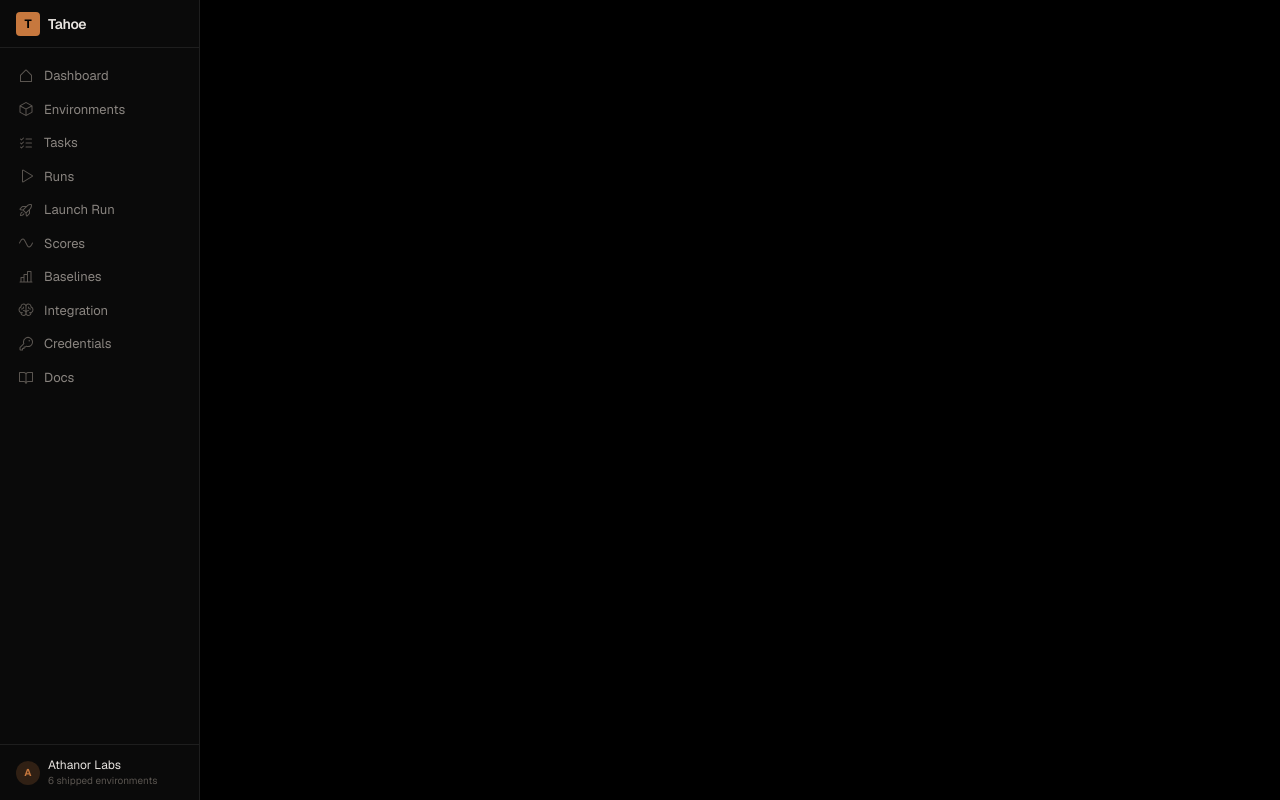
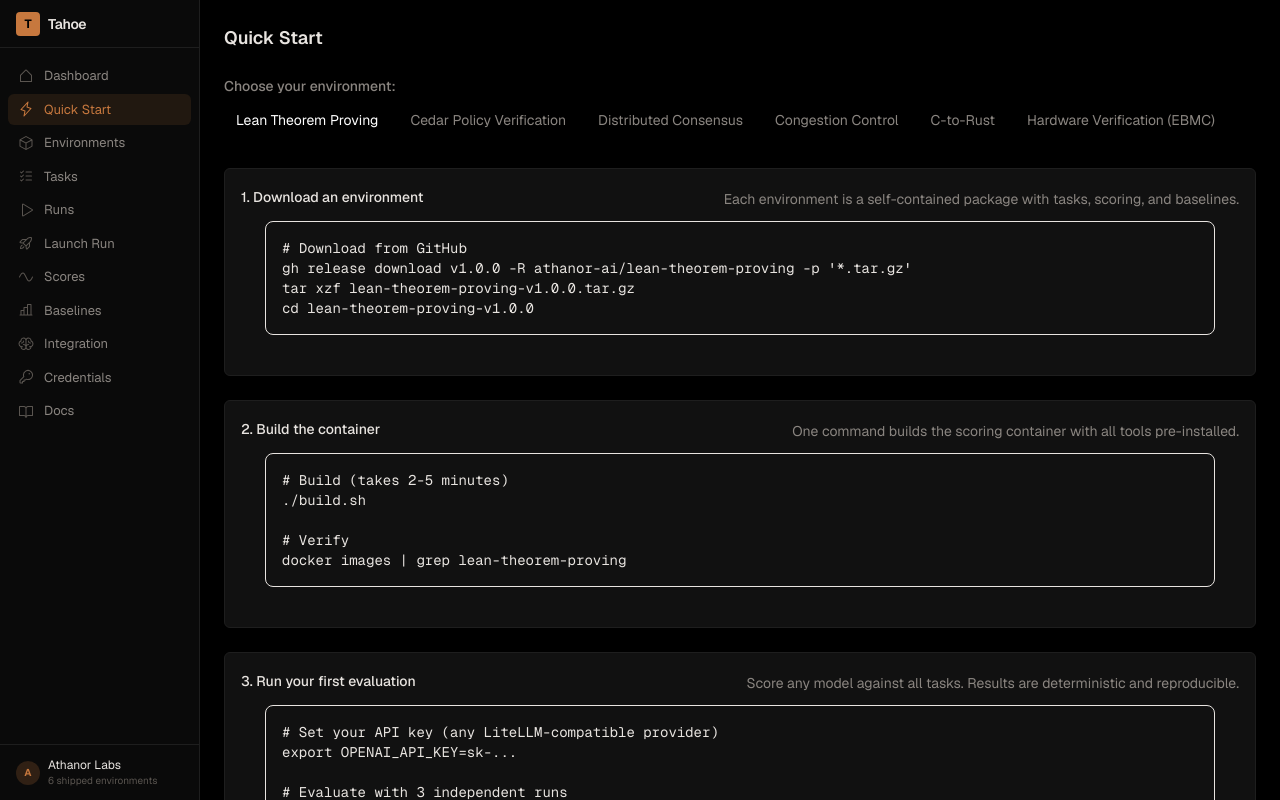
Before and after one commit to athanor-ai/athanor-platform, a Next.js app: page /quickstart in a window 1280 px wide. Before the commit this address had no page. Built offline with nearby package versions, Linux system fonts and the light colour scheme.

Commit message:
Add Quick Start page: download-to-training-signal in 10 minutes

```diff
--- /dev/null
+++ b/src/app/quickstart/page.tsx
@@ -0,0 +1,158 @@
+"use client";
+
+import { useState } from "react";
+import { PageHeader } from "@/components/ui/PageHeader";
+import { Card, CardHeader, CardTitle } from "@/components/ui/Card";
+import { ATHANOR_ENVIRONMENTS } from "@/data/environments";
+
+const STEPS = [
+  {
+    title: "1. Download an environment",
+    description: "Each environment is a self-contained package with tasks, scoring, and baselines.",
+    code: (env: string) => `# Download from GitHub
+gh release download v1.0.0 -R athanor-ai/${env} -p '*.tar.gz'
+tar xzf ${env}-v1.0.0.tar.gz
+cd ${env}-v1.0.0`,
+  },
+  {
+    title: "2. Build the container",
+    description: "One command builds the scoring container with all tools pre-installed.",
+    code: (env: string) => `# Build (takes 2-5 minutes)
+./build.sh
+
+# Verify
+docker images | grep ${env}`,
+  },
+  {
+    title: "3. Run your first evaluation",
+    description: "Score any model against all tasks. Results are deterministic and reproducible.",
+    code: (env: string) => `# Set your API key (any LiteLLM-compatible provider)
+export OPENAI_API_KEY=sk-...
+
+# Evaluate with 3 independent runs
+python3 scripts/evaluate.py . --all-tasks --model gpt-4o --output runs/gpt-4o_run1.json
+python3 scripts/evaluate.py . --all-tasks --model gpt-4o --output runs/gpt-4o_run2.json
+python3 scripts/evaluate.py . --all-tasks --model gpt-4o --output runs/gpt-4o_run3.json`,
+  },
+  {
+    title: "4. Compare with baselines",
+    description: "Your results sit alongside our 5-model baselines in the interactive heatmap.",
+    code: (env: string) => `# Regenerate heatmap with your model added
+python3 scripts/finalize_readme.py .
+
+# View results
+open scores.svg  # or: python3 -m http.server 8080`,
+  },
+  {
+    title: "5. Integrate with RL training",
+    description: "Use the scoring endpoint in your training loop. Each call returns a [0,1] reward.",
+    code: (env: string) => `# Score a single submission (the RL reward signal)
+./scripts/rl_wrapper.sh . <task_id> /path/to/agent/workspace
+
+# Returns JSON: {"score": 0.73, "metadata": {...}}
+# score=0 means no progress, score=1 means fully solved
+# Partial solutions get partial credit (sigmoid-calibrated)`,
+  },
+  {
+    title: "6. Tune difficulty",
+    description: "Switch between training (generous) and eval (strict) scoring presets.",
+    code: (env: string) => `# Training preset: rewards partial progress (good for RL gradient)
+python3 scripts/calibrate.py preset training
+
+# Eval preset: strict pass/fail (good for benchmarking)
+python3 scripts/calibrate.py preset eval
+
+# Per-task adjustment
+python3 scripts/calibrate.py set <task_id> center=0.60`,
+  },
+];
+
+export default function QuickstartPage() {
+  const [selectedEnv, setSelectedEnv] = useState(ATHANOR_ENVIRONMENTS[0].slug);
+
+  return (
+    <>
+      <PageHeader
+        title="Quick Start"
+        subtitle="From download to your first RL training signal in 10 minutes"
+      />
+
+      {/* Environment selector */}
+      <div className="mb-8">
+        <label className="block text-sm font-medium text-text-secondary mb-2">
+          Choose your environment:
+        </label>
+        <div className="flex flex-wrap gap-2">
+          {ATHANOR_ENVIRONMENTS.map((env) => (
+            <button
+              key={env.slug}
+              onClick={() => setSelectedEnv(env.slug)}
+              className={`px-3 py-1.5 rounded-md text-sm transition-colors ${
+                selectedEnv === env.slug
+                  ? "bg-accent-primary text-white"
+                  : "bg-surface-secondary text-text-secondary hover:bg-surface-tertiary"
+              }`}
+            >
+              {env.name}
+            </button>
+          ))}
+        </div>
+      </div>
+
+      {/* Steps */}
+      <div className="space-y-6">
+        {STEPS.map((step, i) => (
+          <Card key={i}>
+            <CardHeader>
+              <CardTitle>{step.title}</CardTitle>
+              <p className="text-sm text-text-secondary mt-1">{step.description}</p>
+            </CardHeader>
+            <div className="px-6 pb-6">
+              <pre className="bg-surface-primary border border-border-primary rounded-lg p-4 text-sm font-mono overflow-x-auto whitespace-pre">
+                {step.code(selectedEnv)}
+              </pre>
+            </div>
+          </Card>
+        ))}
+      </div>
+
+      {/* Training integration section */}
+      <div className="mt-12">
+        <h2 className="text-lg font-semibold text-text-primary mb-4">
+          Training Loop Integration
+        </h2>
+        <Card>
+          <div className="p-6">
+            <p className="text-sm text-text-secondary mb-4">
+              The environment acts as a reward function. Your training loop:
+            </p>
+            <pre className="bg-surface-primary border border-border-primary rounded-lg p-4 text-sm font-mono overflow-x-auto whitespace-pre">
+{`# Python pseudocode for RL training integration
+import json, subprocess
+
+def get_reward(task_id: str, agent_workspace: str) -> float:
+    """Score the agent's work on a single task. Returns [0, 1]."""
+    result = subprocess.run(
+        ["./scripts/rl_wrapper.sh", ".", task_id, agent_workspace],
+        capture_output=True, text=True
+    )
+    return json.loads(result.stdout)["score"]
+
+# Your training loop
+for episode in range(num_episodes):
+    task = sample_task()                    # pick a task
+    workspace = agent.attempt(task)          # agent writes code
+    reward = get_reward(task.id, workspace)  # deterministic reward
+    agent.update(reward)                     # RL update step
+    reset_workspace(workspace)               # clean for next episode`}
+            </pre>
+            <p className="text-sm text-text-tertiary mt-4">
+              Scores are deterministic (same code = same score) and continuous
+              (partial solutions get partial credit). No LLM judges, no variance.
+            </p>
+          </div>
+        </Card>
+      </div>
+    </>
+  );
+}
--- a/src/components/layout/Sidebar.tsx
+++ b/src/components/layout/Sidebar.tsx
@@ -14,11 +14,13 @@
   PiKey,
   PiBookOpen,
   PiRocketLaunch,
+  PiLightning,
 } from "react-icons/pi";
 import { ATHANOR_ENVIRONMENTS } from "@/data/environments";
 
 const navItems = [
   { label: "Dashboard", href: "/overview", icon: PiHouseSimple },
+  { label: "Quick Start", href: "/quickstart", icon: PiLightning },
   { label: "Environments", href: "/environments", icon: PiCube },
   { label: "Tasks", href: "/tasks", icon: PiListChecks },
   { label: "Runs", href: "/runs", icon: PiPlay },
```
